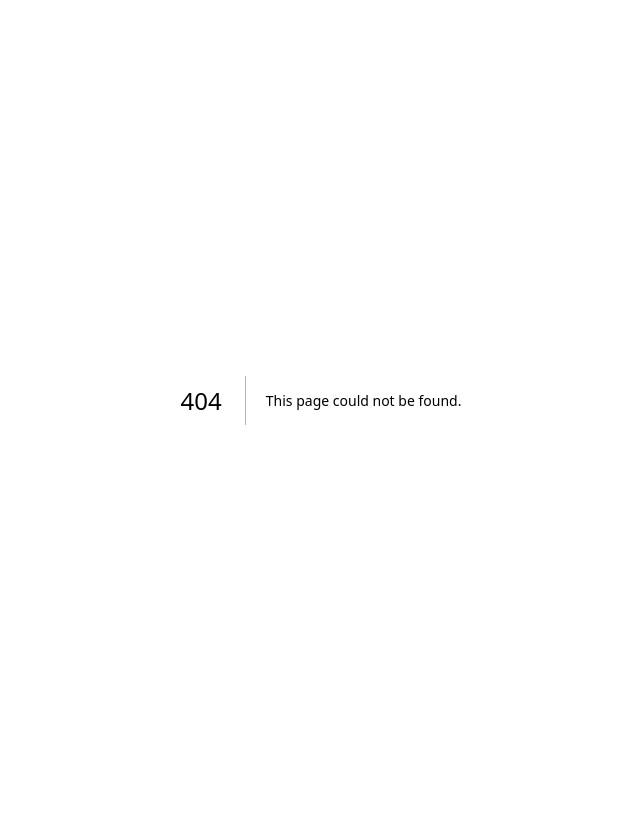
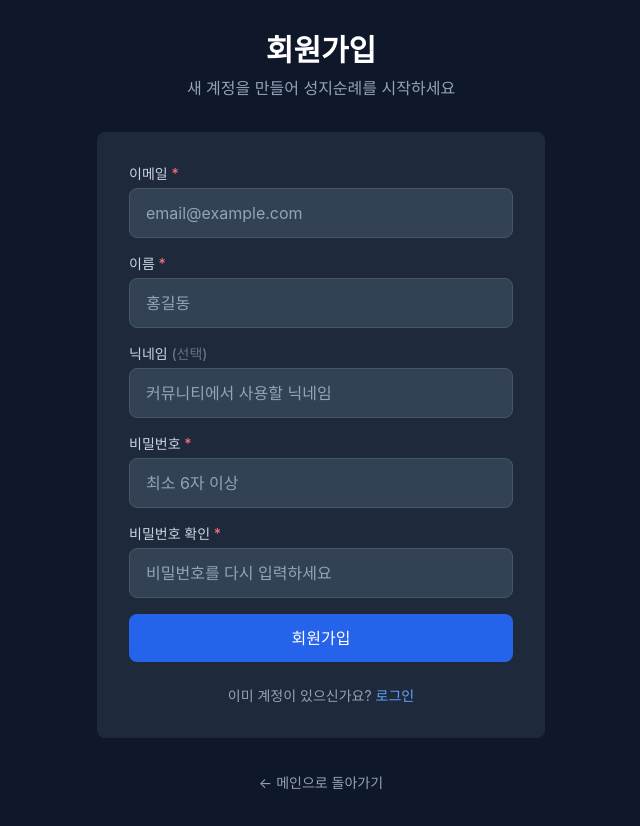
Before and after one commit to ppebble/not-a-trip, a Next.js app: page /auth/register in a window 1280 px wide. Before the commit this address had no page. Shown: the whole page, without its empty margins (319-959 px from the left). Before the commit the page ends 800 px from the top, so only its background shows below. Built offline with nearby package versions, Linux system fonts and the light colour scheme; no server answers.

Commit message:
feat: 회원가입 페이지 ui 구현

```diff
--- /dev/null
+++ b/src/app/auth/register/page.tsx
@@ -0,0 +1,203 @@
+'use client'
+
+import { useState } from 'react'
+import { useRouter } from 'next/navigation'
+import Link from 'next/link'
+import { useAuth } from '@/hooks/useAuth'
+
+export default function RegisterPage() {
+  const router = useRouter()
+  const { register, isLoading, error, clearError } = useAuth()
+
+  const [formData, setFormData] = useState({
+    email: '',
+    password: '',
+    confirmPassword: '',
+    name: '',
+    nickname: '',
+  })
+  const [validationError, setValidationError] = useState<string | null>(null)
+
+  const handleChange = (e: React.ChangeEvent<HTMLInputElement>) => {
+    const { name, value } = e.target
+    setFormData((prev) => ({ ...prev, [name]: value }))
+    setValidationError(null)
+  }
+
+  const handleSubmit = async (e: React.FormEvent) => {
+    e.preventDefault()
+
+    // 클라이언트 유효성 검사
+    if (formData.password !== formData.confirmPassword) {
+      setValidationError('비밀번호가 일치하지 않습니다.')
+      return
+    }
+
+    if (formData.password.length < 6) {
+      setValidationError('비밀번호는 최소 6자 이상이어야 합니다.')
+      return
+    }
+
+    const success = await register({
+      email: formData.email,
+      password: formData.password,
+      name: formData.name,
+      nickname: formData.nickname || undefined,
+    })
+
+    if (success) {
+      router.push('/')
+    }
+  }
+
+  const displayError = validationError || error
+
+  return (
+    <div className="flex min-h-screen items-center justify-center bg-slate-900 px-4 py-8">
+      <div className="w-full max-w-md space-y-8">
+        <div className="text-center">
+          <h1 className="text-3xl font-bold text-white">회원가입</h1>
+          <p className="mt-2 text-slate-400">
+            새 계정을 만들어 성지순례를 시작하세요
+          </p>
+        </div>
+
+        <div className="rounded-lg bg-slate-800 p-8">
+          <form onSubmit={handleSubmit} className="space-y-4">
+            {displayError && (
+              <div className="rounded-lg border border-red-500 bg-red-500/20 p-3 text-sm text-red-400">
+                {displayError}
+                <button
+                  type="button"
+                  onClick={() => {
+                    clearError()
+                    setValidationError(null)
+                  }}
+                  className="ml-2 underline"
+                >
+                  닫기
+                </button>
+              </div>
+            )}
+
+            <div>
+              <label
+                htmlFor="email"
+                className="mb-1 block text-sm font-medium text-slate-300"
+              >
+                이메일 <span className="text-red-400">*</span>
+              </label>
+              <input
+                id="email"
+                name="email"
+                type="email"
+                value={formData.email}
+                onChange={handleChange}
+                required
+                className="w-full rounded-lg border border-slate-600 bg-slate-700 px-4 py-3 text-white placeholder-slate-400 focus:outline-none focus:ring-2 focus:ring-blue-500"
+                placeholder="email@example.com"
+              />
+            </div>
+
+            <div>
+              <label
+                htmlFor="name"
+                className="mb-1 block text-sm font-medium text-slate-300"
+              >
+                이름 <span className="text-red-400">*</span>
+              </label>
+              <input
+                id="name"
+                name="name"
+                type="text"
+                value={formData.name}
+                onChange={handleChange}
+                required
+                className="w-full rounded-lg border border-slate-600 bg-slate-700 px-4 py-3 text-white placeholder-slate-400 focus:outline-none focus:ring-2 focus:ring-blue-500"
+                placeholder="홍길동"
+              />
+            </div>
+
+            <div>
+              <label
+                htmlFor="nickname"
+                className="mb-1 block text-sm font-medium text-slate-300"
+              >
+                닉네임 <span className="text-slate-500">(선택)</span>
+              </label>
+              <input
+                id="nickname"
+                name="nickname"
+                type="text"
+                value={formData.nickname}
+                onChange={handleChange}
+                className="w-full rounded-lg border border-slate-600 bg-slate-700 px-4 py-3 text-white placeholder-slate-400 focus:outline-none focus:ring-2 focus:ring-blue-500"
+                placeholder="커뮤니티에서 사용할 닉네임"
+              />
+            </div>
+
+            <div>
+              <label
+                htmlFor="password"
+                className="mb-1 block text-sm font-medium text-slate-300"
+              >
+                비밀번호 <span className="text-red-400">*</span>
+              </label>
+              <input
+                id="password"
+                name="password"
+                type="password"
+                value={formData.password}
+                onChange={handleChange}
+                required
+                minLength={6}
+                className="w-full rounded-lg border border-slate-600 bg-slate-700 px-4 py-3 text-white placeholder-slate-400 focus:outline-none focus:ring-2 focus:ring-blue-500"
+                placeholder="최소 6자 이상"
+              />
+            </div>
+
+            <div>
+              <label
+                htmlFor="confirmPassword"
+                className="mb-1 block text-sm font-medium text-slate-300"
+              >
+                비밀번호 확인 <span className="text-red-400">*</span>
+              </label>
+              <input
+                id="confirmPassword"
+                name="confirmPassword"
+                type="password"
+                value={formData.confirmPassword}
+                onChange={handleChange}
+                required
+                className="w-full rounded-lg border border-slate-600 bg-slate-700 px-4 py-3 text-white placeholder-slate-400 focus:outline-none focus:ring-2 focus:ring-blue-500"
+                placeholder="비밀번호를 다시 입력하세요"
+              />
+            </div>
+
+            <button
+              type="submit"
+              disabled={isLoading}
+              className="mt-6 w-full rounded-lg bg-blue-600 py-3 text-white transition hover:bg-blue-700 disabled:opacity-50"
+            >
+              {isLoading ? '가입 중...' : '회원가입'}
+            </button>
+          </form>
+
+          <p className="mt-6 text-center text-sm text-slate-400">
+            이미 계정이 있으신가요?{' '}
+            <Link href="/auth/signin" className="text-blue-400 hover:underline">
+              로그인
+            </Link>
+          </p>
+        </div>
+
+        <div className="text-center">
+          <Link href="/" className="text-sm text-slate-400 hover:text-white">
+            ← 메인으로 돌아가기
+          </Link>
+        </div>
+      </div>
+    </div>
+  )
+}
```
